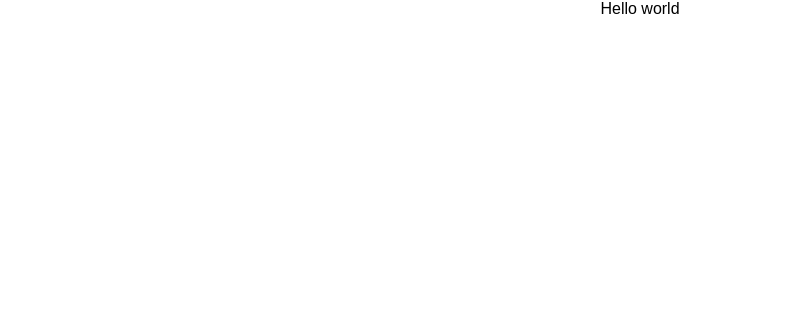
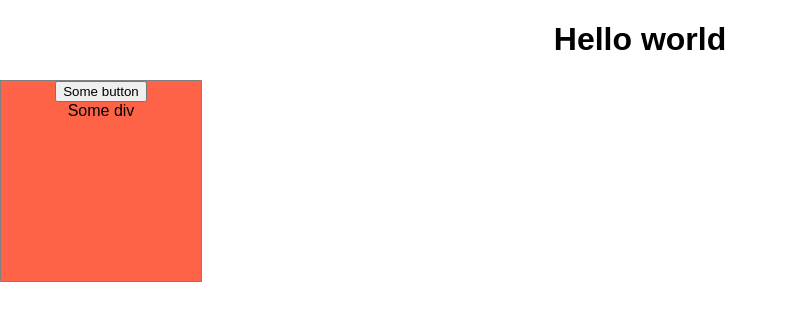
Before and after one commit to EvgeniyShigartsov/useTypescript, a React (Create React App) app: page / in a window 1280 px wide. Shown: the top 320 px of the page, without its empty margins (0-788 px from the left). Built offline with nearby package versions, Linux system fonts and the light colour scheme.

Commit message:
add card with props, update .eslintrc

```diff
--- a/src/App.tsx
+++ b/src/App.tsx
@@ -1,9 +1,20 @@
-import React from 'react';
+import React, { FC } from 'react'
+import { Card, CardVariant } from './components/Card/Card'
 
-const App = () => (
+const App: FC = () => (
   <div className="app">
-    Hello world
+    <h1>Hello world</h1>
+    <Card
+      variant={CardVariant.outlined}
+      width="200px"
+      height="200px"
+      backgroundColor="tomato"
+      onClick={(num) => console.log('click', num)}
+    >
+      <button type="button">Some button</button>
+      <div>Some div</div>
+    </Card>
   </div>
-);
+)
 
-export default App;
+export default App
--- /dev/null
+++ b/src/components/Card/Card.tsx
@@ -0,0 +1,39 @@
+import React, { FC, useState } from 'react'
+
+export enum CardVariant {
+  outlined = 'outlined',
+  primary = 'primary'
+}
+
+interface CardProps {
+  width?: string,
+  height?: string,
+  backgroundColor?: string,
+  onClick: (num: number) => void,
+  variant: CardVariant,
+}
+
+export const Card: FC<CardProps> = ({
+  width, height, backgroundColor, children, variant, onClick,
+}) => {
+  const [counter, setCounter] = useState(0)
+  const handler = () => {
+    onClick(counter)
+    setCounter((prev) => prev + 1)
+  }
+  const styles = {
+    width,
+    height,
+    backgroundColor,
+    border: variant === CardVariant.outlined ? '1px solid gray' : 'none',
+    borderRadius: variant === CardVariant.primary ? '100%' : 'none',
+  }
+  return (
+    <div
+      style={styles}
+      onClick={handler}
+    >
+      {children}
+    </div>
+  )
+}
```
Also changed, not shown: .eslintrc.json.
